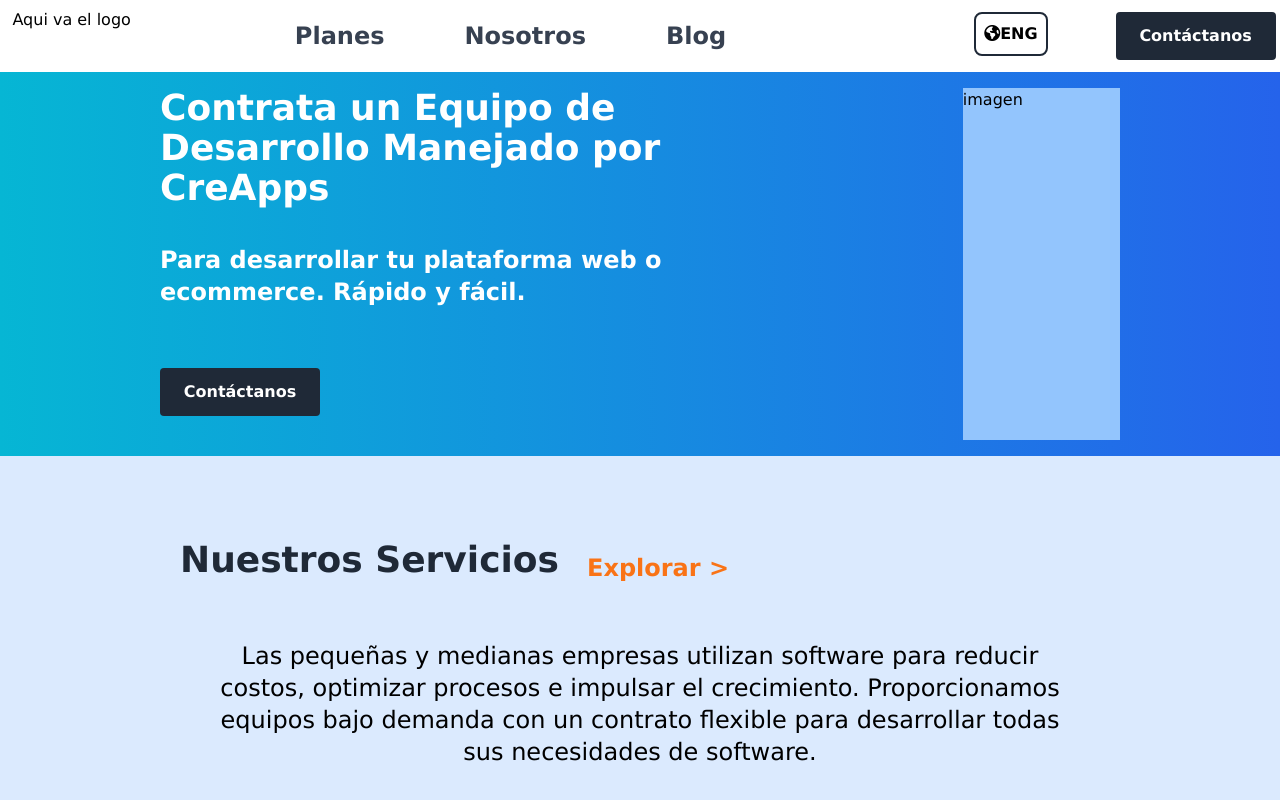
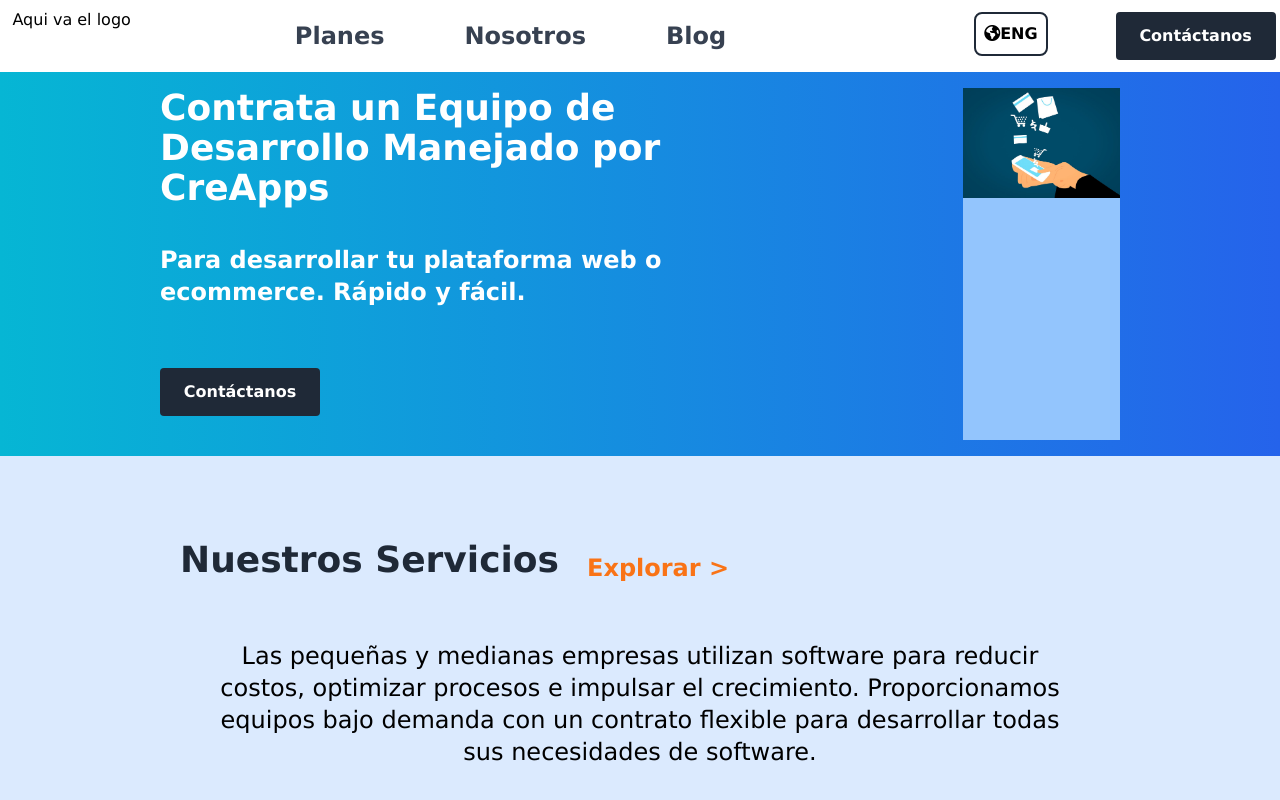
Before and after one commit to CreApps16/CreApps, a React (Create React App) app in the folder creapps/: page / in a window 1280 px wide. Shown: the top 800 px of the page. Built offline with nearby package versions, Linux system fonts and the light colour scheme.

Commit message:
imagen de pagos

```diff
--- a/creapps/src/Components/Banner.jsx
+++ b/creapps/src/Components/Banner.jsx
@@ -1,5 +1,7 @@
 import React from 'react'
 import ContactButton from 'Components/ContactButton';
+import Payment from 'Media/payment.jpg'
+
 
 
 const Banner = ( { title, text } ) => {
@@ -18,7 +20,7 @@
 
                     </div>
                     <div className='bg-blue-300 my-4 mx-20 w-60 ml-0 mr-40'>
-                        imagen
+                    <img src={Payment} alt="imagen de pagos" />
                     </div>
 
                 </div>
--- a/creapps/src/Components/Banner2.jsx
+++ b/creapps/src/Components/Banner2.jsx
@@ -1,5 +1,7 @@
 import React from 'react'
 import ContactButton from 'Components/ContactButton';
+import Payment from 'Media/payment.jpg'
+
 
 
 const Banner = ( { title, text } ) => {
@@ -18,7 +20,7 @@
 
                     </div>
                     <div className='bg-blue-300 my-4 mx-20 w-60 ml-0 mr-40'>
-                        imagen
+                        <img src={Payment} alt="imagen de pagos" />
                     </div>
 
                 </div>
--- a/creapps/src/Pages/ESP/Planes.jsx
+++ b/creapps/src/Pages/ESP/Planes.jsx
@@ -7,6 +7,7 @@
 import Diu from 'Media/diseno_iu.png';
 import Pdigitales from 'Media/productos-digitales.png';
 import Footer from 'Components/Footer';
+import Payment from 'Media/payment.jpg'
 
 const Planes = () => {
     return (
```
Also changed, not shown: creapps/src/Media/payment.jpg (added).
